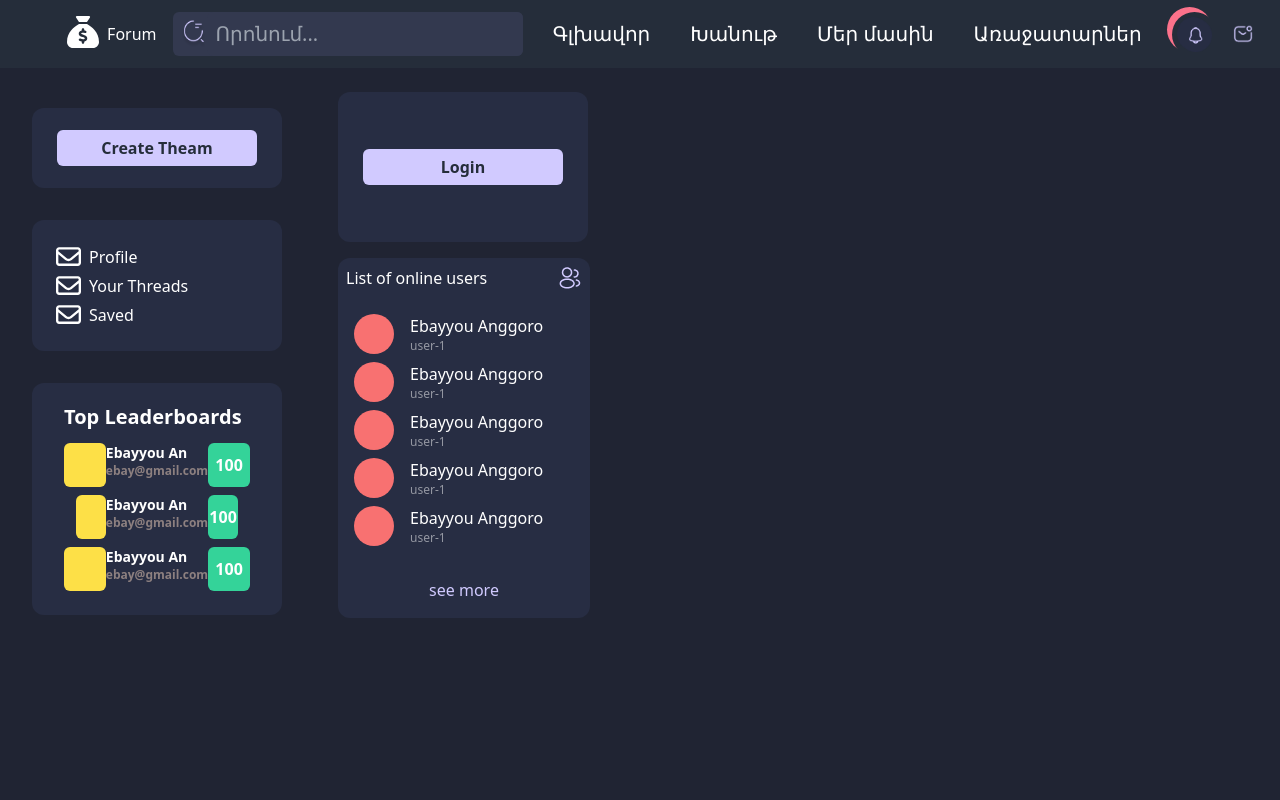
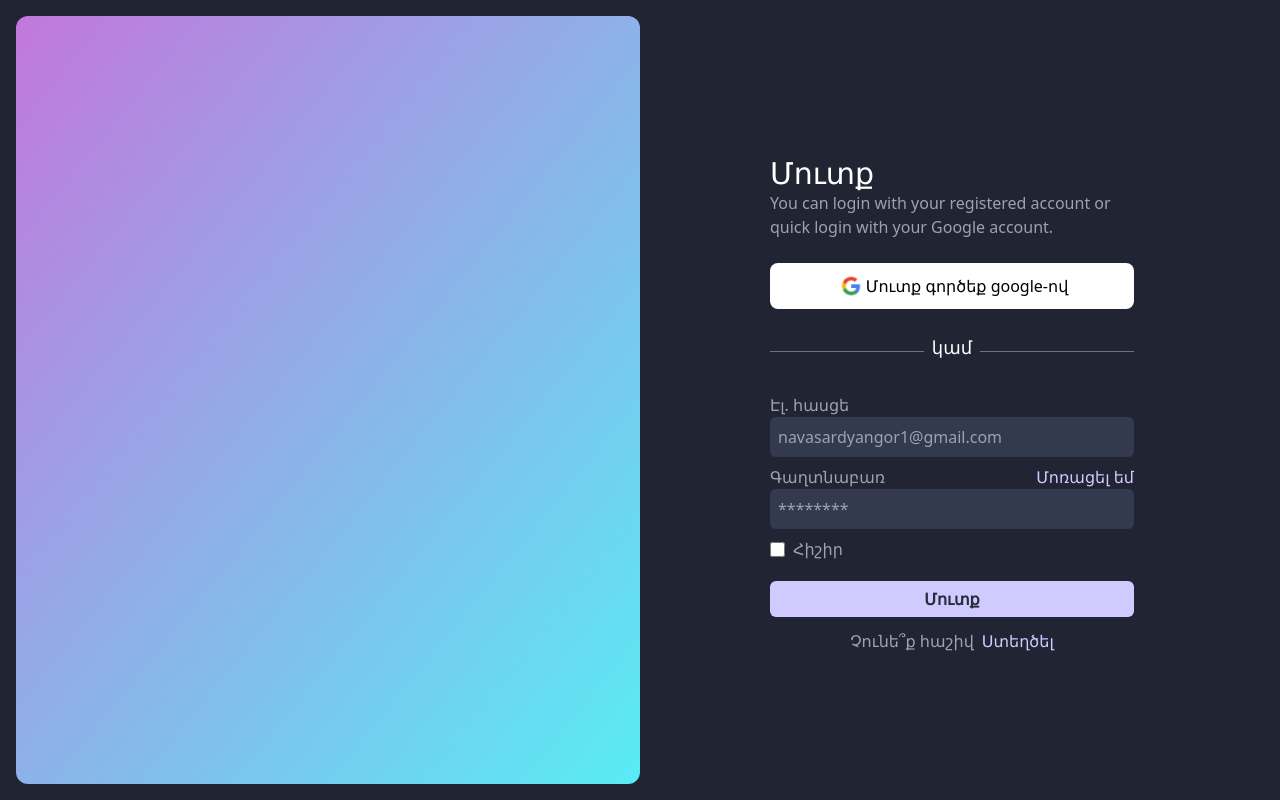
Before and after one commit to GorNavasardyan3/forum_project, a React (Create React App) app: page /login in a window 1280 px wide. Built offline with nearby package versions, Linux system fonts and the light colour scheme.

Commit message:
add login and register page

```diff
--- a/src/App.js
+++ b/src/App.js
@@ -4,19 +4,28 @@ import Sidebar from "./components/Sidebar";
 import Home from "./pages/Home";
 import Aside from "./components/Aside";
 import SidebarAsideMobile from "./components/SidebarAsideMobile";
-import { useState } from "react";
+import { useEffect, useState } from "react";
 import { FontAwesomeIcon } from "@fortawesome/react-fontawesome";
 import { faChevronRight } from "@fortawesome/free-solid-svg-icons";
 import AddResponse from "./components/AddResponse";
 import User from "./pages/User";
+import LoginPage from "./pages/Login";
+import RegistrationPage from "./pages/Registration";
 
 function App() {
   const [mobileSidebarAside,setMobileSidebarAside] = useState(false)
-
-
+  const [loginPage,setLoginPage] = useState(true);
+  useEffect(() => {
+    const currentPage = window.location.pathname
+    if(currentPage == '/login' || currentPage == '/registration') {
+      setLoginPage(true);
+    } else {
+      setLoginPage(false)
+    }
+  },[loginPage]);
   return (
     <>
-      <Navbar/>
+      {!loginPage && <><Navbar/>
       <div className=" flex 2xl:container 2xl:mx-auto">
         <Sidebar />
         <div className="md:hidden h-[50px] light-first-bg-color flex items-center rounded-r-md p-[1px]">
@@ -31,7 +40,11 @@ function App() {
           <Route path="/user" element={<User/>} className="w-full h-full"/>
         </Routes>
         <Aside/>
-      </div>
+      </div></>}
+      <Routes>
+        <Route path="/login" element={<LoginPage/>}/>
+        <Route path="/registration" element={<RegistrationPage/>}/>
+      </Routes>
     </>
   );
 }
--- /dev/null
+++ b/src/components/LoginCard.jsx
@@ -0,0 +1,34 @@
+import React from 'react'
+import Button from '../ui/Button'
+
+
+function LoginCard() {
+  return (
+    <form>
+        <div className="m-2">
+            <p className=" text-gray-400">Էլ. հասցե</p>
+            <input type="email" placeholder="navasardyangor1@gmail.com" className=" fourth_bg_color w-full p-2 outline-none text-gray-400 rounded-md" />
+        </div>
+        <div className="m-2">
+            <div className=" flex justify-between">
+                <p className=" text-gray-400">Գաղտնաբառ</p>
+                <button className="light-first-color">Մոռացել եմ</button>
+            </div>
+            <input type="password" placeholder="********" className=" fourth_bg_color w-full p-2 outline-none text-gray-400 rounded-md" />
+        </div>
+        <div className=" m-2 text-gray-400 flex items-center gap-2">
+            <input type="checkbox" className=" h-[15px] w-[15px]" />
+            <p>Հիշիր</p>
+        </div>
+        <div className=" w-[100%] flex justify-center">
+            <Button text={'Մուտք'}/>
+        </div>
+        <div className=" flex justify-center gap-2">
+            <p className=" text-gray-400">Չունե՞ք հաշիվ </p>
+            <a href='/registration' className=" light-first-color">Ստեղծել</a>
+        </div>
+    </form>
+  )
+}
+
+export default LoginCard
--- a/src/components/LoginModal.jsx
+++ b/src/components/LoginModal.jsx
@@ -1,6 +1,7 @@
 import { faSackDollar } from "@fortawesome/free-solid-svg-icons"
 import { FontAwesomeIcon } from "@fortawesome/react-fontawesome"
 import Button from "../ui/Button"
+import LoginCard from "./LoginCard"
 
 function LoginModal({ showLoginModal, setShowLoginModal }) {
   return (
@@ -17,28 +18,7 @@ function LoginModal({ showLoginModal, setShowLoginModal }) {
             </button>
           </div>
         </div>
-        <div className="m-2">
-            <p className=" text-gray-400">Email</p>
-            <input type="email" placeholder="navasardyangor1@gmail.com" className=" fourth_bg_color w-full p-2 outline-none text-gray-400 rounded-md" />
-        </div>
-        <div className="m-2">
-            <div className=" flex justify-between">
-                <p className=" text-gray-400">Password</p>
-                <button className="light-first-color">Forgot Password?</button>
-            </div>
-            <input type="password" placeholder="********" className=" fourth_bg_color w-full p-2 outline-none text-gray-400 rounded-md" />
-        </div>
-        <div className=" m-2 text-gray-400 flex items-center gap-2">
-            <input type="checkbox" className=" h-[15px] w-[15px]" />
-            <p>Remember me</p>
-        </div>
-        <div className=" w-[100%] flex justify-center">
-            <Button text={'Login'}/>
-        </div>
-        <div className=" flex justify-center gap-2">
-            <p className=" text-gray-400">Don't have an account ?</p>
-            <button className=" light-first-color">Create one</button>
-        </div>
+        <LoginCard/>
       </div>
     </div>
   )
--- a/src/components/PostBlock.jsx
+++ b/src/components/PostBlock.jsx
@@ -2,8 +2,9 @@ import React from 'react'
 import { FontAwesomeIcon } from '@fortawesome/react-fontawesome'
 import { faThumbsUp } from '@fortawesome/free-regular-svg-icons'
 import { faEnvelope } from '@fortawesome/free-regular-svg-icons';
+import { useNavigate } from 'react-router-dom';
 function PostBlock() {
-
+    const navigation = useNavigate('');
     return(
         <div className='w-11/12 lg:h-[99px] max-lg:flex-col  flex max-lg:items-start items-center second_bg_color rounded-xl my-4 box-shadow'>
            <div className=' flex flex-col items-center lg:flex-row w-full'>
@@ -28,7 +29,7 @@ function PostBlock() {
                         <FontAwesomeIcon icon={faEnvelope} className='primary-third-color h-[25px] w-[25px] px-1'/>
                         <p>10</p>
                         </div> */}
-                    <div className=' px-2 flex justify-around items-center rounded-xl neutral-first-bg-color'>
+                    <div onClick={() => navigation('/addresponse')} className='cursor-pointer px-2 flex justify-around items-center rounded-xl neutral-first-bg-color'>
                         <img src="/images/responses.png" alt="" />
                         <p className=' fourth_color'>Պատասխանել</p>
                         <div className='mx-1 primary-first-bg-color w-5 h-6 flex justify-center items-center rounded-r-md'>
--- /dev/null
+++ b/src/components/RegisterCard.jsx
@@ -0,0 +1,35 @@
+import React from 'react'
+import Button from '../ui/Button'
+import { Link } from 'react-router-dom'
+
+function RegisterCard() {
+  return (
+    <>
+        <div className="m-2">
+            <p className=" text-gray-400">Անուն</p>
+            <input type="text" placeholder="Gor" className=" fourth_bg_color w-full p-2 outline-none text-gray-400 rounded-md" />
+        </div>
+        <div className="m-2">
+            <p className=" text-gray-400">Էլ. հասցե</p>
+            <input type="email" placeholder="navasardyangor1@gmail.com" className=" fourth_bg_color w-full p-2 outline-none text-gray-400 rounded-md" />
+        </div>
+        <div className="m-2">
+            <p className=" text-gray-400">Գաղտնաբառ</p>
+            <input type="password" placeholder="********" className=" fourth_bg_color w-full p-2 outline-none text-gray-400 rounded-md" />
+        </div>
+        <div className=" m-2 text-gray-400 flex items-center gap-2">
+            <input type="checkbox" className=" h-[15px] w-[15px]" />
+            <p>Համաձայնեք պայմանների հետ</p>
+        </div>
+        <div className=" w-[100%] flex justify-center">
+            <Button text={'Գրանցվել'}/>
+        </div>
+        <div className=' flex justify-center'>
+            <p>Ունե՞ք հաշիվ</p>
+            <a href="/login" className='light-first-color ml-2'>Մուտք</a>
+        </div>
+    </>
+  )
+}
+
+export default RegisterCard
--- /dev/null
+++ b/src/pages/Login.jsx
@@ -0,0 +1,34 @@
+import React from 'react'
+import LoginCard from '../components/LoginCard'
+
+function LoginPage() {
+  return (
+    <div className=' p-4 h-[100vh] flex sm:flex-row flex-col text-white'>
+        <div className='h-full rounded-xl sm:w-[50%] bg-gradient-to-br from-[#C277DC] to-[#58ECF5]'>
+            {/*  TODO : Add logical and beautiful content */}
+        </div>
+        <div className=' flex flex-col justify-center items-center h-full sm:w-[50%]'>
+            <div className=' sm:w-[300px] md:w-[380px]'>
+                <div className=' p-2'>
+                    <h2 className=' text-3xl'>Մուտք</h2>
+                    <p className='text-gray-400'>You can login with your registered account or quick login with your Google account.</p>
+                </div>
+                <div className=' w-full p-2'>
+                    <button className=' bg-white text-black flex w-full justify-center items-center p-2 rounded-lg mt-2'>
+                        <img src="/images/google_logo.png" className=' h-[30px] w-[30px]' alt="" />
+                        <p>Մուտք գործեք google-ով</p>
+                    </button>
+                </div>
+                <div className=' flex justify-center items-center p-2'>
+                    <div className=' border-t border-gray-500 w-full'/>
+                    <p className=' p-2 mb-2 text-lg'>կամ</p>
+                    <div className=' border-t border-gray-500 w-full '/>
+                </div>
+                <LoginCard/>
+            </div>
+        </div>
+    </div>
+  )
+}
+
+export default LoginPage
--- /dev/null
+++ b/src/pages/Registration.jsx
@@ -0,0 +1,22 @@
+import React from 'react'
+import RegisterCard from '../components/RegisterCard'
+
+function RegistrationPage() {
+  return (
+    <div className='p-4 h-[100vh] flex sm:flex-row flex-col text-white'>
+        <div className='h-full rounded-xl sm:w-[50%] bg-gradient-to-br from-[#C277DC] to-[#58ECF5]'>
+            {/*  TODO : Add logical and beautiful content */}
+        </div>
+        <div className=' flex flex-col justify-center items-center h-full sm:w-[50%]'>
+            <div className=' sm:w-[300px] md:w-[380px]'>
+                <div className=' p-2'>
+                    <h2 className=' text-3xl'>Գրանցվել</h2>
+                </div>
+                <RegisterCard />
+            </div>
+        </div>
+    </div>
+  )
+}
+
+export default RegistrationPage
--- a/src/ui/Button.jsx
+++ b/src/ui/Button.jsx
@@ -2,7 +2,7 @@ import React from "react"
 
 function Button({text}) {
     return(
-        <button className='inline-block whitespace-nowrap overflow-hidden text-center light-first-bg-color second_color w-4/5 h-9 rounded-md my-3 font-semibold text-base	'>{text}</button>
+        <button className='inline-block whitespace-nowrap overflow-hidden text-center light-first-bg-color second_color w-full m-2 h-9 rounded-md my-3 font-semibold text-base	'>{text}</button>
     )
 }
 
```
Also changed, not shown: public/images/google_logo.png (added).
